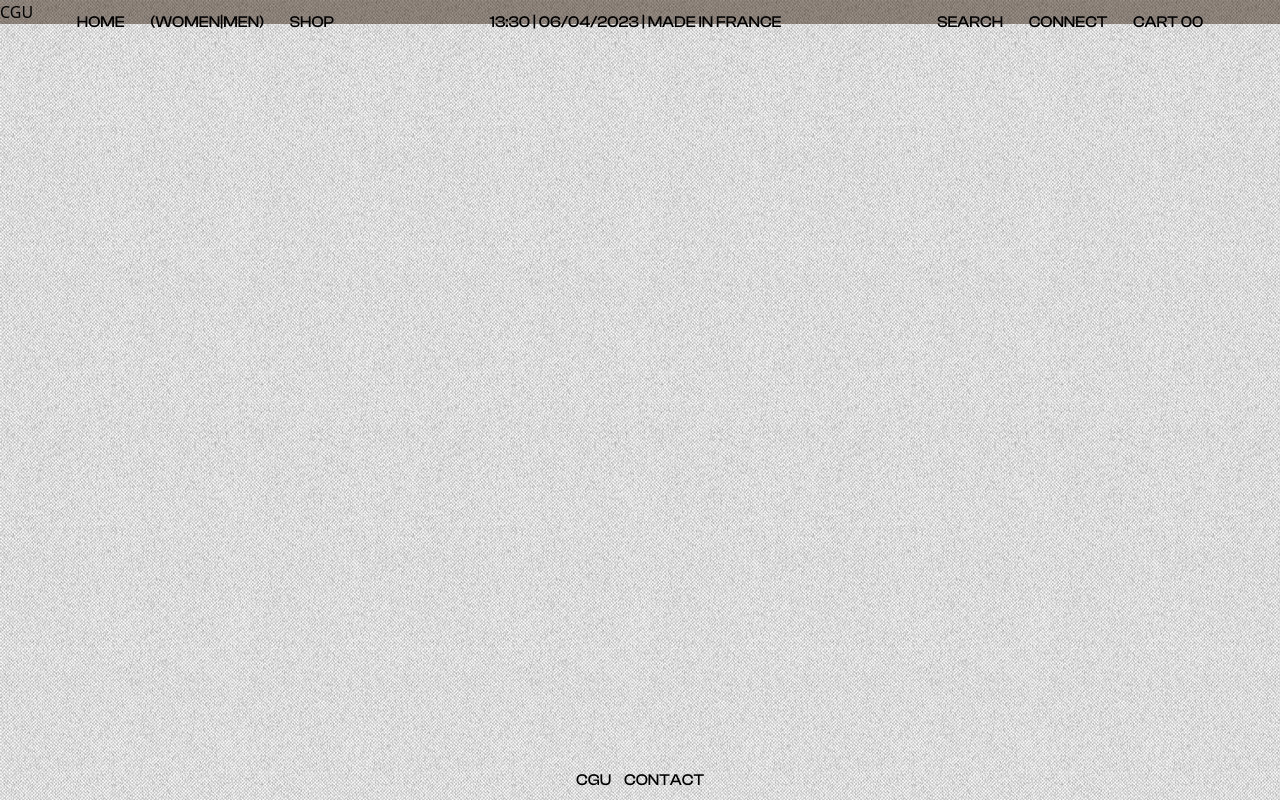
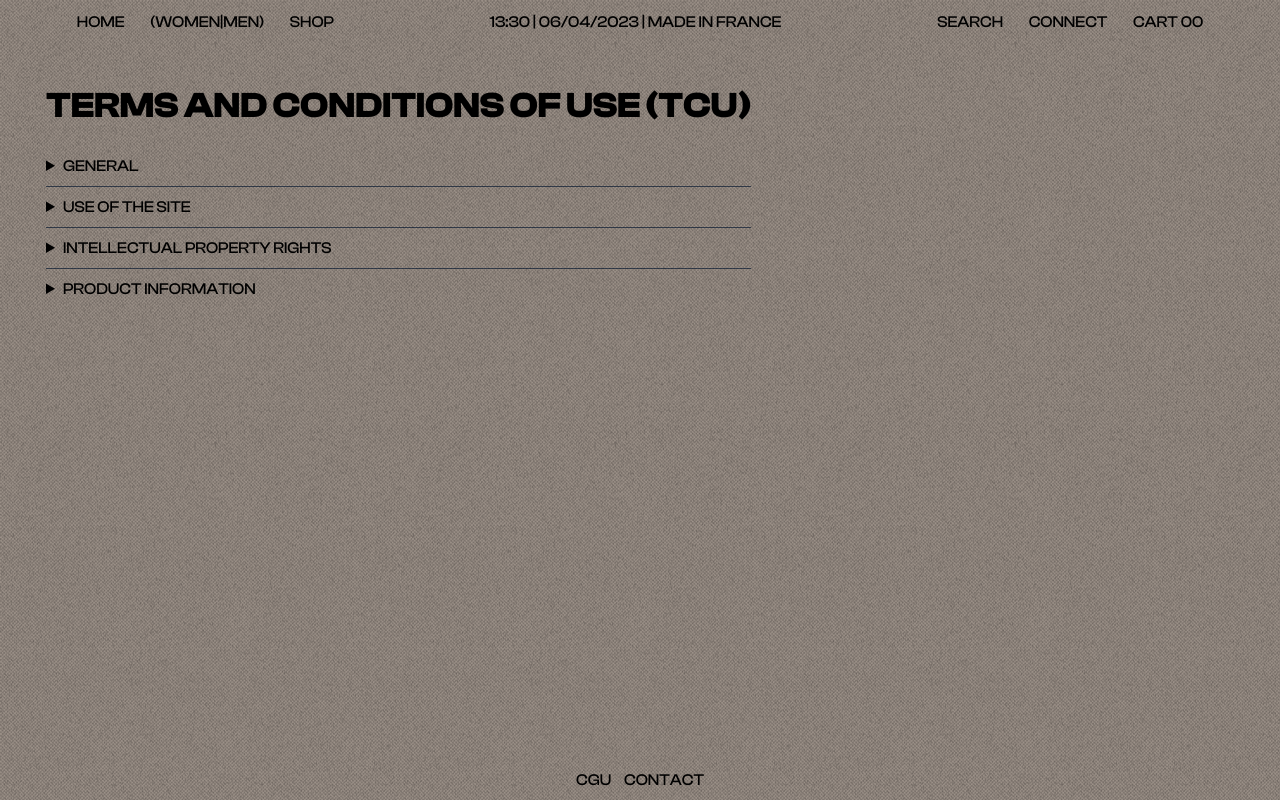
Before and after one commit to Mind-thatsall/front-end-sapes, a React (Vite) app: page /cgu in a window 1280 px wide. Built offline with nearby package versions, Linux system fonts and the light colour scheme.

Commit message:
Add the content of the CGU page with the accordion effect

```diff
--- a/src/views/Cgu.jsx
+++ b/src/views/Cgu.jsx
@@ -1,7 +1,72 @@
 import React from "react";
 
 const CGU = () => {
-  return <div>CGU</div>;
+
+  return (
+    <div className="grid grid-cols-6 md:grid-cols-8 lg:grid-cols-12 lg:grid-rows-12 min-h-screen">
+
+      <section
+      style={{ position: "fixed", top: "70px", left: "30px"}} className="col-start-2 col-end-12 row-start-2 row-end-12 md:col-start-1 lg:col-start-2 lg:col-end-10 lg:row-start-3 lg:row-end-11 max-h-screen overflow-y-auto">
+        <div className="container flex flex-col p-4 ">
+
+          <h2
+            style={{ fontFamily: "ClashDisplay-Bold" }}
+            className="mb-5 text-2xl md:text-3xl lg:text-4xl font-bold leading-none"
+          >
+            TERMS AND CONDITIONS OF USE (TCU)
+          </h2>
+
+          <div style={{ fontFamily: "ClashDisplay-Medium" }} className="flex flex-col divide-y divide-gray-700">
+            <details>
+              <summary className="py-2 outline-none cursor-pointer focus:underline text-md  ">
+                GENERAL
+              </summary>
+              <div className="pb-4 text-base">
+                <p>
+                  This website is operated by SAPES AVENUE. Throughout the site, the terms “we,” “us,” and “our” refer to SAPES AVENUE. We offer this website, including all information, tools, and services available from this site to you, the user, conditioned upon your acceptance of all terms, conditions, policies, and notices stated here.
+                </p>
+              </div>
+            </details>
+
+            <details>
+              <summary className="py-2 outline-none cursor-pointer focus:underline text-md ">
+                USE OF THE SITE
+              </summary>
+              <div className="pb-4 text-base">
+                <p>
+                  You may use our website for lawful purposes and in accordance with these terms and conditions. You must not use our website in any way that causes, or may cause, damage to the website or impairment of the availability or accessibility of the website.
+                </p>
+              </div>
+            </details>
+
+            <details>
+              <summary className="py-2 outline-none cursor-pointer focus:underline text-md  ">
+                INTELLECTUAL PROPERTY RIGHTS
+              </summary>
+              <div className="pb-4 text-base">
+                <p>
+                  The website and its entire contents, features, and functionality (including but not limited to all information, software, text, displays, images, video, and audio) are owned by SAPES AVENUE, its licensors, or other providers of such material and are protected by United States and international copyright, trademark, patent, trade secret, and other intellectual property or proprietary rights laws.
+                </p>
+              </div>
+            </details>
+
+            <details>
+              <summary className="py-2 outline-none cursor-pointer focus:underline text-md ">
+                PRODUCT INFORMATION
+              </summary>
+              <div className="pb-4 text-base">
+                <p>
+                  We make every effort to display as accurately as possible the colors and images of our products that appear on the website. However, we do not guarantee that the color or image displayed on your device will be accurate.
+                </p>
+              </div>
+            </details>
+          </div>
+        </div>
+      </section>
+
+
+  </div>
+  );
 };
 
 export default CGU;
```
